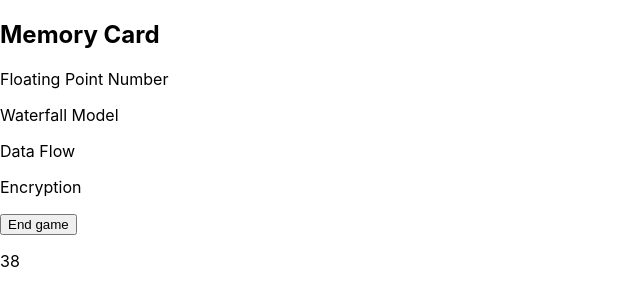
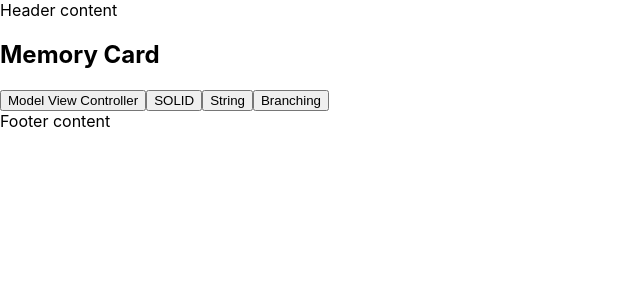
Before and after one commit to isaiahaiasi/memory-card, a React (Create React App) app: page / in a window 1280 px wide. Both pictures are taken after a click on the button "Start Game!". Shown: the top 306 px of the page, without its empty margins (0-640 px from the left). Built offline with nearby package versions, Linux system fonts and the light colour scheme.

Commit message:
Implement core functionality

```diff
--- a/src/App.jsx
+++ b/src/App.jsx
@@ -1,67 +1,11 @@
-import React, { useState } from "react";
-import words from "./words.json";
-import Game from "./components/Game";
-import GameOver from "./components/GameOver";
-import GameStart from "./components/GameStart";
-
-const gameMode = {
-  start: "start",
-  active: "active",
-  end: "end",
-};
-
-function App() {
-  const [currentGameMode, setGameMode] = useState(gameMode.start);
-  const [highScore, setHighScore] = useState(0);
-  const [lastScore, setLastScore] = useState(-1);
-
-  //TODO: useRef to get high score from localStorage
-
-  const handleGameOver = (score) => {
-    if (score > highScore) {
-      setHighScore(score);
-    }
-    setLastScore(score);
-    setGameMode(gameMode.end);
-  };
-
-  const renderStart = () => {
-    return <GameStart handleStart={() => setGameMode(gameMode.active)} />;
-  };
-
-  const renderActive = () => {
-    return (
-      <Game words={words} setGameOver={(score) => handleGameOver(score)} />
-    );
-  };
-
-  const renderGameOver = () => {
-    console.log(`renderGameOver highScore = ${highScore}`);
-    return (
-      <GameOver
-        score={lastScore}
-        highScore={highScore}
-        maxScore={words.length}
-        restart={() => setGameMode(gameMode.active)}
-        goHome={() => setGameMode(gameMode.start)}
-      />
-    );
-  };
-
-  const getGameRender = () => {
-    switch (currentGameMode) {
-      case gameMode.start:
-        return renderStart();
-      case gameMode.active:
-        return renderActive();
-      case gameMode.end:
-        return renderGameOver();
-      default:
-        throw new Error(`Unhandled game state ${currentGameMode}`);
-    }
-  };
-
-  return <div className="App">{getGameRender()}</div>;
+import React from "react";
+import GameHandler from "./components/GameHandler";
+export default function App() {
+  return (
+    <div>
+      <header>Header content</header>
+      <GameHandler />
+      <footer>Footer content</footer>
+    </div>
+  );
 }
-
-export default App;
--- a/src/components/Game.jsx
+++ /dev/null
@@ -1,34 +0,0 @@
-import React, { useState } from "react";
-
-export default function Game({ words, setGameOver }) {
-  const [score, setScore] = useState(Math.floor(Math.random() * 80));
-
-  const getRandomWord = () =>
-    words[Number.parseInt(Math.random() * words.length)];
-
-  const incrementScore = () => {
-    setScore((prevScore) => prevScore + 1);
-  };
-
-  const handleSelection = (index) => {
-    // check if index is in played indices list
-    // if so, game over (pass score, though I haven't figured out how to catch that data yet)
-    // else, refresh the board and increment the score
-  };
-
-  return (
-    <div className="game-container">
-      <section className="word-selector">
-        <h1>Memory Card</h1>
-        <p>{getRandomWord()}</p>
-        <p>{getRandomWord()}</p>
-        <p>{getRandomWord()}</p>
-        <p>{getRandomWord()}</p>
-        <button onClick={() => setGameOver(score)}>End game</button>
-      </section>
-      <section>
-        <p>{score}</p>
-      </section>
-    </div>
-  );
-}
--- /dev/null
+++ b/src/components/GameHandler.jsx
@@ -0,0 +1,82 @@
+import React, { useState } from "react";
+import words from "../words.json";
+import GamePlay from "./GamePlay";
+import GameOver from "./GameOver";
+import GameStart from "./GameStart";
+
+const gameMode = {
+  start: "start",
+  active: "active",
+  end: "end",
+};
+//TODO: rebrand this as GameHandler, Game as GamePlay (or something)
+//TODO: rebrand "lastScore" as simply "score", pass to Game as prop w cb to increment
+export default function GameHandler() {
+  const [currentGameMode, setGameMode] = useState(gameMode.start);
+  const [highScore, setHighScore] = useState(0);
+  const [clickedWords, setClickedWords] = useState([]);
+
+  // this is the def of score, & I shouldn't have duplicate/derivable state
+  const getScore = () => clickedWords.length;
+
+  //TODO: useRef to get high score from localStorage
+
+  const handleGameOver = () => {
+    if (getScore() > highScore) {
+      setHighScore(getScore());
+    }
+    setGameMode(gameMode.end);
+  };
+
+  const handleSelection = (word) => {
+    if (clickedWords.includes(word)) {
+      handleGameOver();
+    } else {
+      setClickedWords((prevWords) => [...prevWords, word]);
+    }
+  };
+
+  // RENDER LOGIC
+
+  const renderStart = () => {
+    return <GameStart handleStart={() => setGameMode(gameMode.active)} />;
+  };
+
+  const renderActive = () => {
+    return <GamePlay words={words} handleSelection={handleSelection} />;
+  };
+
+  const renderGameOver = () => {
+    console.log(`renderGameOver highScore = ${highScore}`);
+    return (
+      <GameOver
+        score={getScore()}
+        highScore={highScore}
+        maxScore={words.length}
+        restart={() => {
+          setClickedWords([]);
+          setGameMode(gameMode.active);
+        }}
+        goHome={() => {
+          setClickedWords([]);
+          setGameMode(gameMode.start);
+        }}
+      />
+    );
+  };
+
+  const getGameRender = () => {
+    switch (currentGameMode) {
+      case gameMode.start:
+        return renderStart();
+      case gameMode.active:
+        return renderActive();
+      case gameMode.end:
+        return renderGameOver();
+      default:
+        throw new Error(`Unhandled game state ${currentGameMode}`);
+    }
+  };
+
+  return <div className="App">{getGameRender()}</div>;
+}
--- /dev/null
+++ b/src/components/GamePlay.jsx
@@ -0,0 +1,34 @@
+import React, { useState } from "react";
+
+export default function GamePlay({ words, handleSelection }) {
+  const getRandomWord = () =>
+    words[Number.parseInt(Math.random() * words.length)];
+
+  const generateWordSet = () => {
+    const newWordSet = new Set();
+    while (newWordSet.size < 4) {
+      newWordSet.add(getRandomWord());
+    }
+
+    return newWordSet;
+  };
+
+  const [wordSet, setWordSet] = useState(generateWordSet()); // 4 random words
+
+  const onClick = (word) => {
+    handleSelection(word);
+    setWordSet(generateWordSet());
+    // TODO: might want a tiny cooldown on click
+  };
+
+  return (
+    <div className="game-container">
+      <section className="word-selector">
+        <h1>Memory Card</h1>
+        {Array.from(wordSet).map((word) => (
+          <button onClick={() => onClick(word)}>{word}</button>
+        ))}
+      </section>
+    </div>
+  );
+}
```
